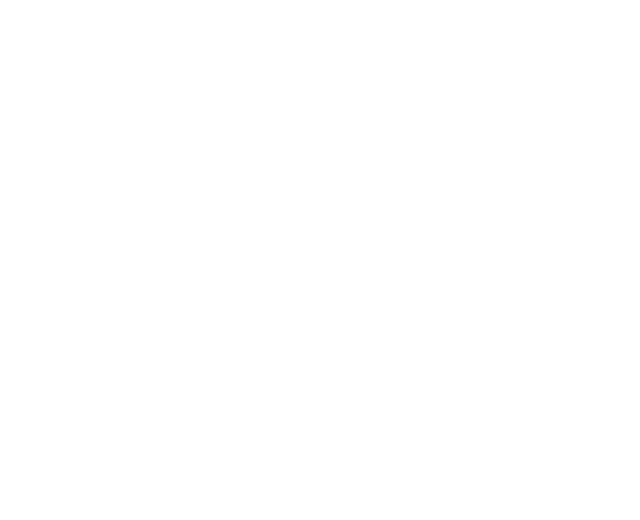
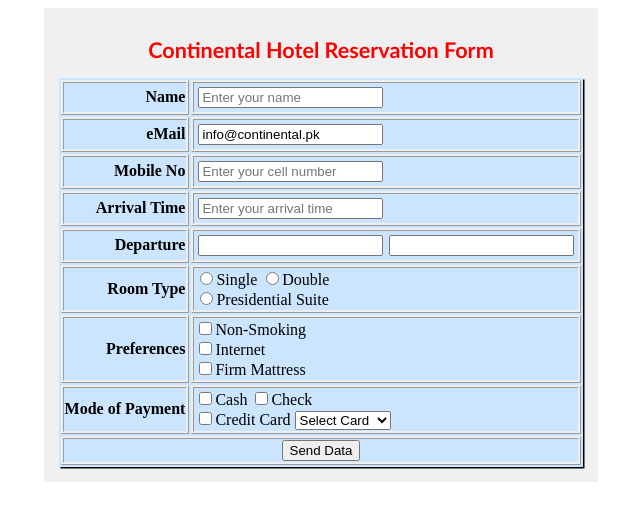
Before and after one commit to hussainzaira92-stack/zairahussain, a plain HTML site: page INDEX.HTML in a window 1280 px wide. Shown: the whole page, without its empty margins (319-959 px from the left). Drawn offline with Linux system fonts and the light colour scheme.

Commit message:
Update INDEX.HTML

```diff
--- a/INDEX.HTML
+++ b/INDEX.HTML
@@ -1,8 +1,122 @@
-<hmtl>
+<!DOCTYPE html>
+<html>
     <head>
-     <title>  Continental Hotel Reservation Form </title>
+        <title>Hotel Reservation</title>
+
+        <style>
+
+            input[type="text"], input[type="email"]{
+                margin: 3px;
+            }
+
+            h1{
+                color: red;
+                text-align: center;
+                font-size: 135%;
+                font-family: 'Gill Sans', 'Gill Sans MT', Calibri, 'Trebuchet MS', sans-serif;
+            }
+
+            table{
+                background-color: #cce5ff;
+                margin: auto;
+                width: fit-content;
+                box-shadow: 1.5px 1.5px 0px black;
+            }
+
+            th{
+                text-align: right;
+            }
+
+            th,td{
+                border-style:ridge;
+            }
+
+            .form{
+                margin:0 auto;
+                background-color: #f0f0f0;
+                width: max-content;
+                padding: 15px;
+            }
+
+            tr:last-child td{
+                text-align: center;
+            }
+
+        </style>
     </head>
+
     <body>
+        <div class="form">
+        <h1>Continental Hotel Reservation Form </h1>
+        <form>
+            <table>
+                <tr>
+                    <th>Name</th>
+                    <td><input type="text" placeholder="Enter your name"></td>
+                </tr>
 
+                <tr>
+                <th>eMail</th>
+                <td><input type="email" value="info@continental.pk"></td>
+                </tr>
+
+                <tr>
+                    <th>Mobile No</th>
+                    <td><input type="text" placeholder="Enter your cell number"></td>
+                </tr>
+
+                <tr>
+                    <th>Arrival Time</th>
+                    <td><input type="text" placeholder="Enter your arrival time" ></td>
+                </tr>
+
+                <tr>
+                    <th>Departure</th>
+                    <td><input type="text"><input type="text"></td>
+                </tr>
+
+                <tr>
+                    <th>Room Type</th>
+                    <td>
+                        <input type="radio" name="room">Single
+                        <input type="radio" name="room">Double </br>
+                        <input type="radio" name="room">Presidential Suite
+                    </td>
+                </tr>
+
+                <tr>
+                    <th>Preferences</th>
+                    <td>
+                        <input type="checkbox" name="Preferences">Non-Smoking</br>
+                        <input type="checkbox" name="Preferences">Internet </br>
+                        <input type="checkbox" name="Preferences">Firm Mattress </br>
+                    </td>
+                </tr>
+
+                <tr>
+                    <th>Mode of Payment</th>
+                    <td>
+                        <input type="checkbox" name="mode">Cash
+                        <input type="checkbox" name="mode">Check </br>
+                        <input type="checkbox" name="mode">Credit Card
+                        <select>
+                            <option>Select Card</option>
+                            <option>Master Card</option>
+                            <option>Amex</option>
+                            <option>Visa</option>
+                        </select>
+                    </td>
+                </tr>
+
+                <tr>
+                    <div class="button">
+                    <td colspan="2">
+                        <input type="submit" value="Send Data">
+                    </td>
+                    </div>
+                </tr>
+            </table>
+        </form>
+        </div>
     </body>
-</hmtl>
+</html>
```
